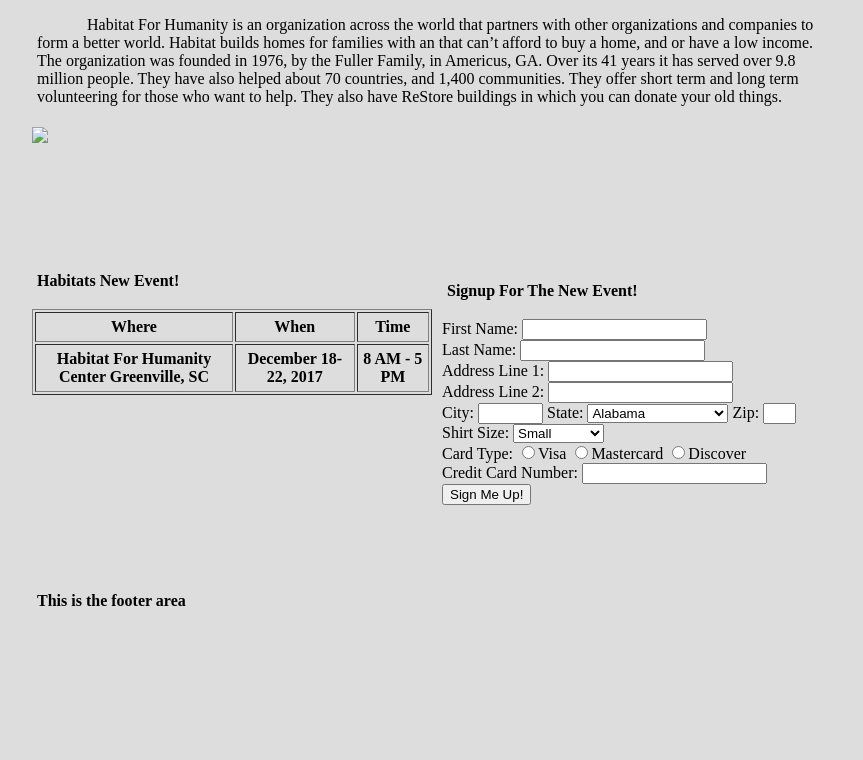
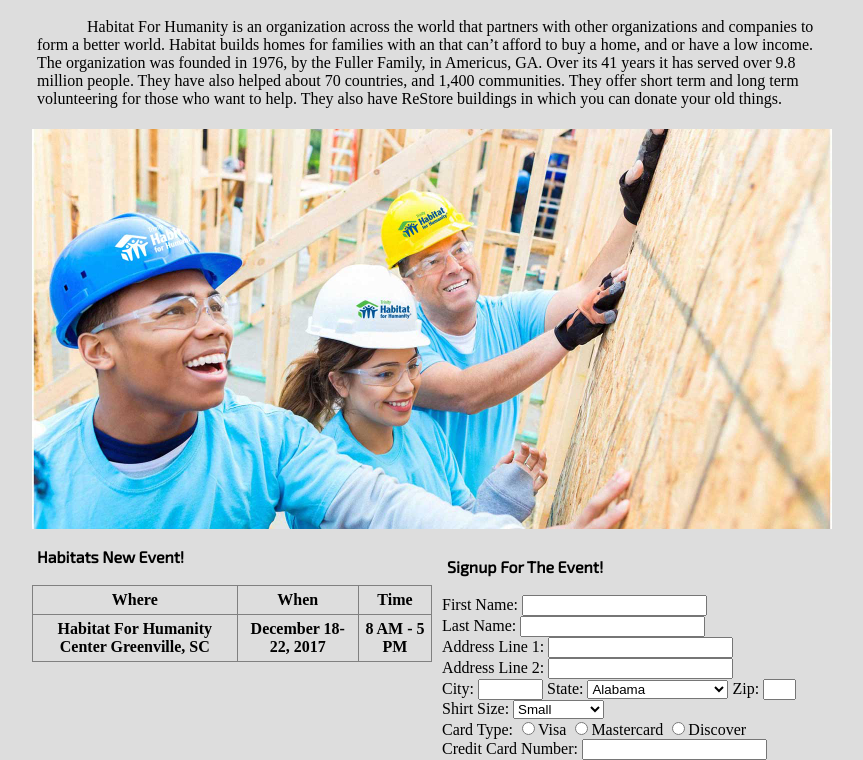
Before and after one commit to rjgithub02/charity-event-project, a plain HTML site: page index.html in a window 1280 px wide. Shown: the part 174-934 px from the top of the page, without its empty margins (208-1071 px from the left). Before the commit the page ends 811 px from the top, so only its background shows below. Drawn offline with Linux system fonts and the light colour scheme.

Commit message:
Add files via upload

```diff
--- a/index.html
+++ b/index.html
@@ -5,6 +5,7 @@
   <title>Charity Event Site</title>
   <link href="main.css" rel="stylesheet">
   <meta name="viewport" content="width=device-width, initial-scale=1">
+  <link href="https://fonts.googleapis.com/css?family=Exo+2" rel="stylesheet">
 </head>
 
 <body>
@@ -12,7 +13,7 @@
   <div class="container">
 
     <header>
-      <img class="logo" src="Habitat_for_humanity.png" width="300" height="100" align="left">
+      <img class="logo" src="Img/Habitat_for_humanity.png" width="300" height="100" align="left">
       <h1>Habitat For Humanity</h1>
     </header>
 
@@ -23,12 +24,12 @@
       The organization was founded in 1976, by the Fuller Family, in Americus, GA. Over its 41 years it has served over
       9.8 million people. They have also helped about 70 countries, and 1,400 communities. They offer short term and long term
       volunteering for those who want to help. They also have ReStore buildings in which you can donate your old things.</p>
-      <img class="eventpic" src="Habitat_main.jpg">
+      <img class="eventpic" src="Img/Habitat_main.jpg" width="800">
     </section>
 
     <section id="about">
       <h2>Habitats New Event!</h2>
-      <table border="solid" align="right">
+      <table border="collapse" align="right">
         <tr>
           <th>Where</th>
           <th>When</th>
@@ -42,7 +43,7 @@
     </section>
 
     <section id="signup">
-      <h2>Signup For The New Event!</h2>
+      <h2>Signup For The Event!</h2>
       <form action="thank_you.html" method="post">
         <label for="name">First Name: </label>
         <input id="name" type="text" name="Name">
@@ -149,7 +150,7 @@
     </section>
 
     <footer>
-      <h2>This is the footer area</h2>
+      <h2>By: Ryan</h2>
     </footer>
 
   </div>
--- a/main.css
+++ b/main.css
@@ -19,7 +19,7 @@ div.container {
 }
 
 header {
-  background-color: #dddddd;
+  background-color: #3AA047;
   grid-area: header;
 }
 
@@ -28,7 +28,9 @@ img.logo {
 }
 
 img.eventpic {
-  max-width: 100%;
+  display: block;
+  margin-left: auto;
+  margin-right: auto;
 }
 
 p {
@@ -37,11 +39,13 @@ p {
 }
 
 h1 {
+  font-family: 'Exo 2', sans-serif;
   text-align: right;
   padding: 20px;
 }
 
 h2 {
+  font-family: 'Exo 2', sans-serif;
   font-size: 16px;
   padding: 5px;
 }
@@ -57,6 +61,10 @@ section {
 section#about {
   background-color: #dddddd;
   grid-area: about;
+}
+
+table {
+  border-collapse: collapse;
 }
 
 tr {
@@ -79,7 +87,7 @@ section#signup {
 }
 
 footer {
-  background-color: #dddddd;
+  background-color: #3AA047;
   grid-area: footer;
 }
 
```
